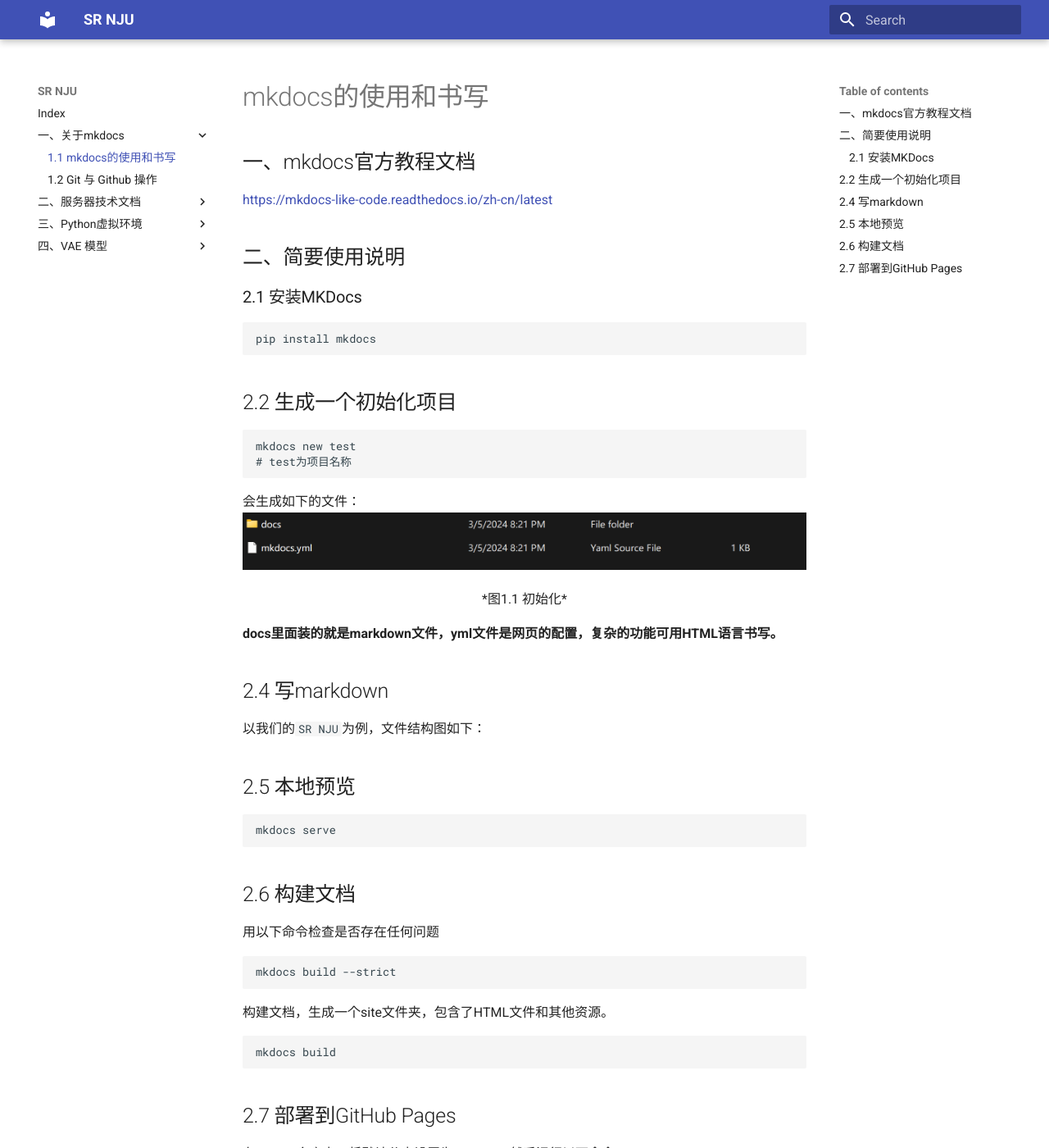
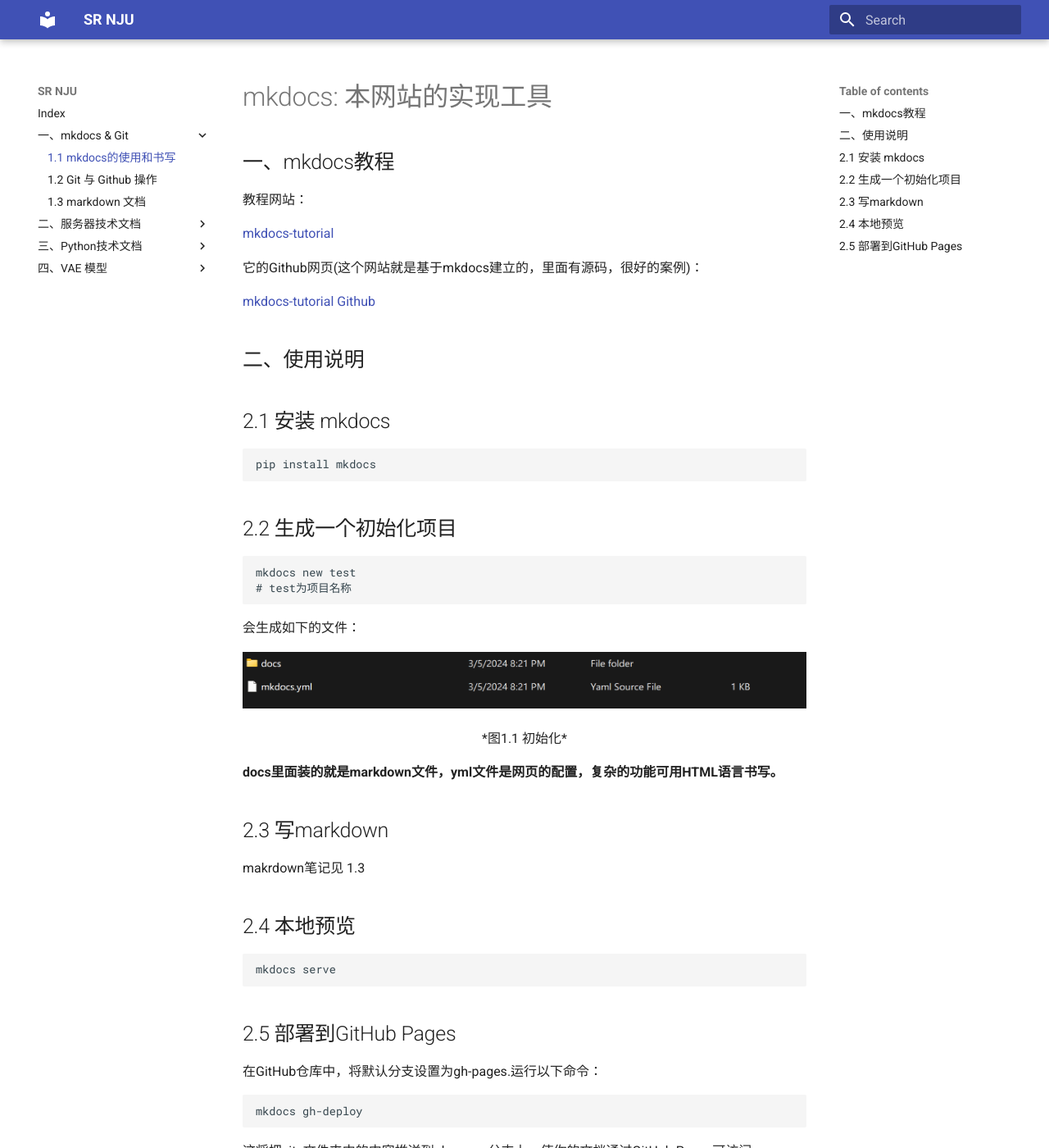
Before and after one commit to boobyuuuu/SR, an MkDocs documentation site: the page built from docs/1/1_1.md, in a window 1280 px wide and 1400 px high. Shown: the whole window at 82% size. Built offline with MkDocs 1.6.1 and Material for MkDocs 9.7.7, drawn with Linux system fonts in a browser that asks for light colours; some of the changed text lies outside the part shown.

Commit message:
新增markdown字典，删除一些冗余内容，合并同类文档

````diff
--- a/docs/1/1_1.md
+++ b/docs/1/1_1.md
@@ -1,10 +1,18 @@
-# mkdocs的使用和书写
+# mkdocs: 本网站的实现工具
 
-## 一、mkdocs官方教程文档
-[https://mkdocs-like-code.readthedocs.io/zh-cn/latest](https://mkdocs-like-code.readthedocs.io/zh-cn/latest)
+## 一、mkdocs教程
 
-## 二、简要使用说明
-### 2.1 安装MKDocs
+教程网站：
+
+[mkdocs-tutorial](https://mkdocs-like-code.readthedocs.io/zh-cn/latest)
+
+它的Github网页(这个网站就是基于mkdocs建立的，里面有源码，很好的案例)：
+
+[mkdocs-tutorial Github](https://github.com/MkDocs-Like-Code/mkdocs-tutorial)
+
+## 二、使用说明
+
+## 2.1 安装 mkdocs
 
 ```
 pip install mkdocs
@@ -16,37 +24,27 @@ pip install mkdocs
 mkdocs new test
 # test为项目名称
 ```
+
 会生成如下的文件：
+
 ![image](1.1.png)
 <center>*图1.1 初始化*</center>
 
 **docs里面装的就是markdown文件，yml文件是网页的配置，复杂的功能可用HTML语言书写。**
 
-## 2.4 写markdown
-以我们的`SR NJU`为例，文件结构图如下：
+## 2.3 写markdown
 
-## 2.5 本地预览
+makrdown笔记见 1.3
+
+## 2.4 本地预览
 
 ```
 mkdocs serve
 ```
 
-## 2.6 构建文档
-用以下命令检查是否存在任何问题
+## 2.5 部署到GitHub Pages
 
-```
-mkdocs build --strict
-```
-
-构建文档，生成一个site文件夹，包含了HTML文件和其他资源。
-
-```
-mkdocs build
-```
-
-## 2.7 部署到GitHub Pages
-
-在GitHub仓库中，将默认分支设置为gh-pages,然后运行以下命令：
+在GitHub仓库中，将默认分支设置为gh-pages.运行以下命令：
 
 ```
 mkdocs gh-deploy
--- a/mkdocs.yml
+++ b/mkdocs.yml
@@ -3,20 +3,20 @@ theme:
   name: 'material'
 nav:
   - Index: index.md
-  - 一、关于mkdocs:
+  - 一、mkdocs & Git:
     - 1.1 mkdocs的使用和书写: 1/1_1.md
     - 1.2 Git 与 Github 操作: 1/1_2.md
+    - 1.3 markdown 文档: 1/1_3.md
   - 二、服务器技术文档:
     - 2.1 服务器基本信息: 2/2_1.md
     - 2.2 服务器环境信息: 2/2_2.md
     - 2.3 服务器使用方法: 2/2_3.md
-    - 2.4 服务器操作笔记: 2/gpu_summary.md
-  - 三、Python虚拟环境:
+    - 2.4 服务器问题与解决: 2/gpu_summary.md
+  - 三、Python技术文档:
     - 3.1 预备知识: 3/3_1.md
     - 3.2 Windows配置虚拟环境: 3/3_2.md
     - 3.3 复现THU-DL-SR记录(outdated): 3/3_3.md
-    - 3.4 演示: 3/3_4.md
-    - 3.5 python操作笔记: 3/py_summary.md
+    - 3.4 python问题与解决: 3/py_summary.md
   - 四、VAE 模型:
     - 4.1 程序结构: 4/4_1.md
     - 4.2 网络结构: 4/4_2.md
````
Also changed, not shown: docs/1/1_3.md (added, +183 -0 lines), docs/2/2_1.md (+1 -1 lines), docs/2/gpu_summary.md (+1 -1 lines), docs/3/3_4.md (deleted, +0 -1 lines), docs/3/py_summary.md (+1 -1 lines), docs/1/list-result.png (added), docs/1/list.png (added).
